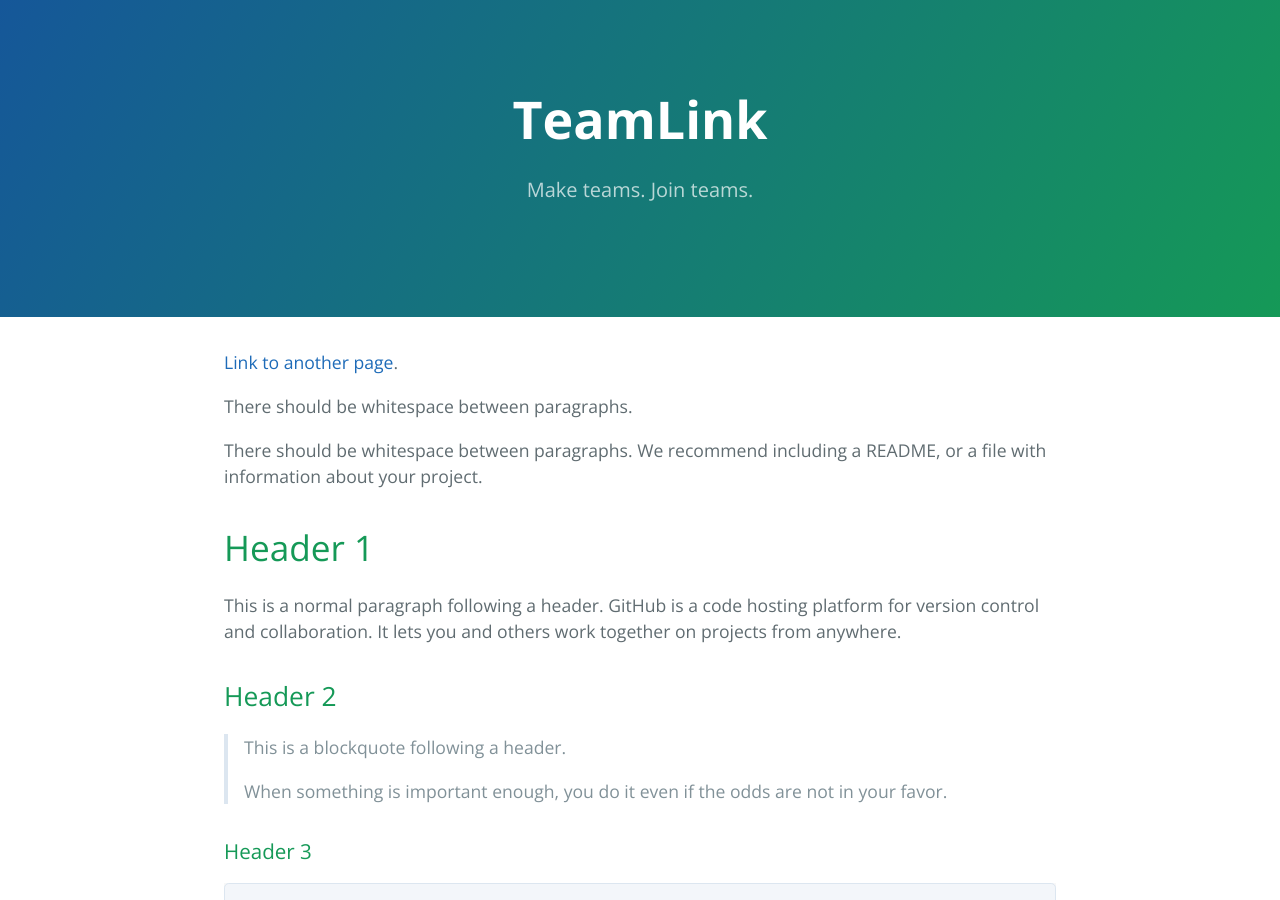
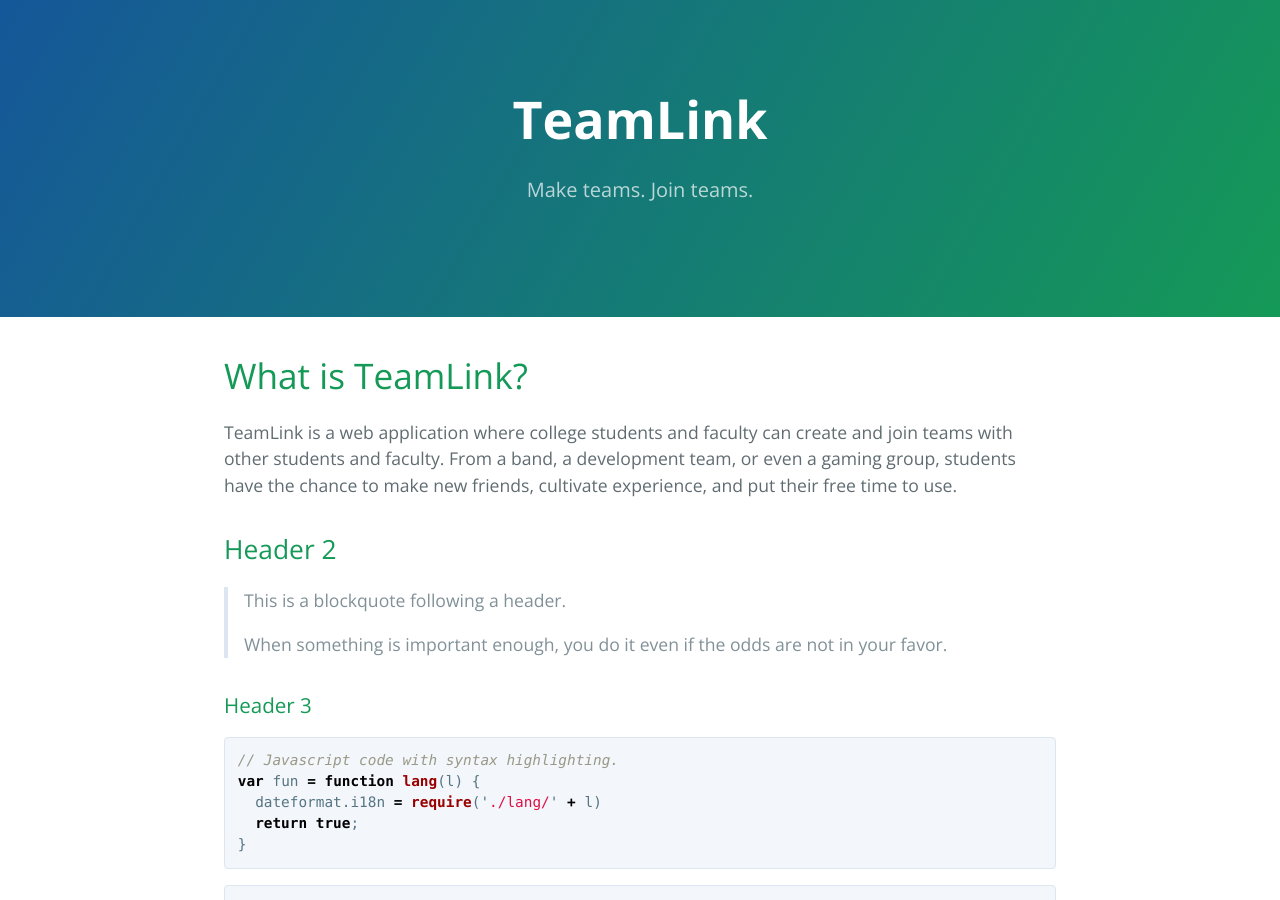
Before and after one commit to LoganKerr/TeamLink-pages, a Jekyll site: the page built from index.md, in a window 1280 px wide and 900 px high. Built offline with Jekyll 4.4.1, drawn with Linux system fonts in a browser that asks for light colours; our own code applies the rules of GitHub Pages for plain Markdown files; some of the changed text lies outside the part shown.

Commit message:
changed desc

````diff
--- a/index.md
+++ b/index.md
@@ -2,15 +2,9 @@
 layout: default
 ---
 
-[Link to another page](another-page).
+# [](#header-1)What is TeamLink?
 
-There should be whitespace between paragraphs.
-
-There should be whitespace between paragraphs. We recommend including a README, or a file with information about your project.
-
-# [](#header-1)Header 1
-
-This is a normal paragraph following a header. GitHub is a code hosting platform for version control and collaboration. It lets you and others work together on projects from anywhere.
+TeamLink is a web application where college students and faculty can create and join teams with other students and faculty. From a band, a development team, or even a gaming group, students have the chance to make new friends, cultivate experience, and put their free time to use.
 
 ## [](#header-2)Header 2
 
@@ -119,3 +113,5 @@ Long, single-line code blocks should not wrap. They should horizontally scroll i
 ```
 The final element.
 ```
+
+[Link to another page](another-page).
````
Also changed, not shown: 6 other files.
